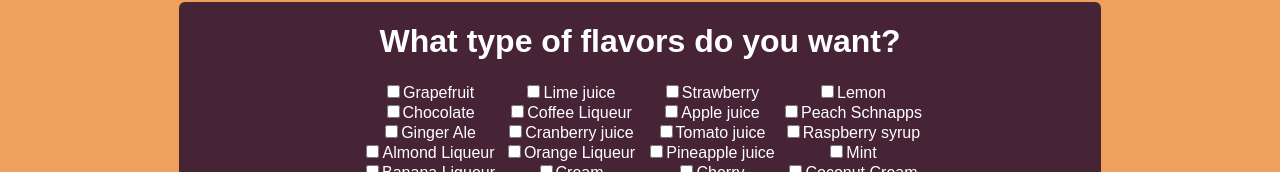
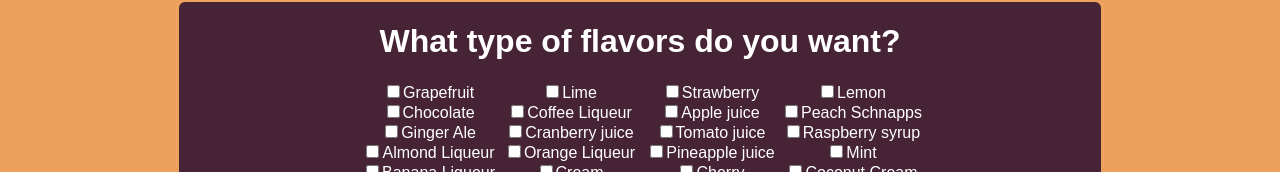
Before and after one commit to BlueNealis/what-should-I-order, a Next.js app: page /drinkPreference/form in a window 1280 px wide. Shown: the part 563-735 px from the top of the page. Built offline with nearby package versions, Linux system fonts and the light colour scheme; a web font is replaced by a local one.

Commit message:
Change false checked to an object connected to ingredient key

```diff
--- a/components/promptBox/promptBox.js
+++ b/components/promptBox/promptBox.js
@@ -14,7 +14,7 @@ export const PromptBox = ({prompt, options, handleClick, id}) => {
         name={id}
         value={option}
         type={"checkbox"}
-        checked={options[option]}
+        checked={options[option].state}
         onChange={(e) => handleClick(e)}
         />{option}
         </label>)
--- a/pages/drinkPreference/form.js
+++ b/pages/drinkPreference/form.js
@@ -8,27 +8,27 @@ import Image from 'next/image'
 
 export default function Form() {
   const [flavor, setFlavor] = useState({Grapefruit:false,
-    "Lime juice": false,
-    Strawberry:false,
-    Lemon:false,
-    "Chocolate":false,
-    "Coffee Liqueur":false,
-    "Apple juice":false,
-    "Peach Schnapps":false,
-    "Ginger Ale":false,
-    "Cranberry juice":false,
-    "Tomato juice":false,
-    "Raspberry syrup":false,
-    "Almond Liqueur":false,
-    "Orange Liqueur":false,
-    "Pineapple juice":false,
-    "Mint":false,
-    "Banana Liqueur":false,
-    Cream: false,
-    "Cherry":false,
-    "Coconut Cream": false,
-    "Sweet and Sour": false,
-    "Tobasco sauce":false})
+    "Lime": {state: false},
+    Strawberry:{state: false},
+    Lemon:{state: false},
+    "Chocolate":{state: false},
+    "Coffee Liqueur":{state: false},
+    "Apple juice":{state: false},
+    "Peach Schnapps":{state: false},
+    "Ginger Ale":{state: false},
+    "Cranberry juice":{state: false},
+    "Tomato juice":{state: false},
+    "Raspberry syrup":{state: false},
+    "Almond Liqueur":{state: false},
+    "Orange Liqueur":{state: false},
+    "Pineapple juice":{state: false},
+    "Mint":{state: false},
+    "Banana Liqueur":{state: false},
+    Cream: {state: false},
+    "Cherry":{state: false},
+    "Coconut Cream": {state: false},
+    "Sweet and Sour": {state: false},
+    "Tobasco sauce":{state: false}})
   const [alcoholType, setAlcoholType] = useState({"Vodka":false,
     "Tequila":false,
     "Gin":false,
@@ -59,7 +59,7 @@ export default function Form() {
       setPromptKey(Date.now)
     }else if(e.target.name === "flavor") {
       let newState = flavor
-      newState[e.target.value] = !newState[e.target.value]
+      newState[e.target.value].state = !newState[e.target.value].state
       updateFormChoices("flavor", e.target.value)
       setFlavor(newState)
       setPromptKey(Date.now)
```
